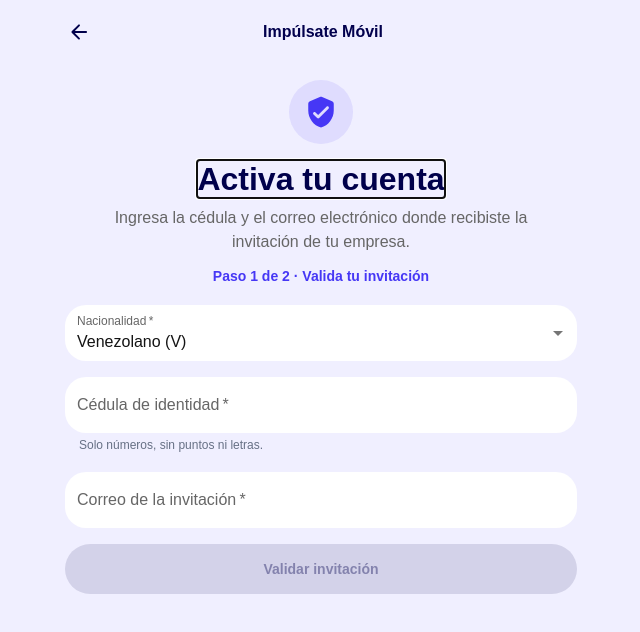
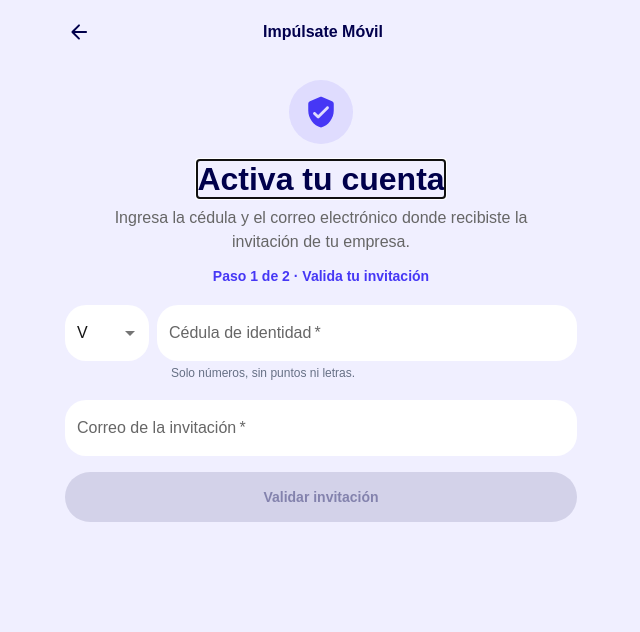
Before and after one commit to x8xIsanamix8x/xtracash, a Next.js app: page /activate in a window 1280 px wide. Shown: the top 632 px of the page, without its empty margins (319-959 px from the left). Built offline with nearby package versions, Linux system fonts and the light colour scheme; what @mui/material-nextjs would draw is missing.

Commit message:
fix(activation): selector de letra en linea con la cedula

```diff
--- a/src/features/preloaded-activation/PreloadedActivationView.tsx
+++ b/src/features/preloaded-activation/PreloadedActivationView.tsx
@@ -471,9 +471,9 @@ export function PreloadedActivationView() {
 
             <Box component="form" noValidate onSubmit={validateIdentity}>
               <Stack spacing={2}>
+                <Stack direction="row" spacing={1} sx={{ alignItems: "flex-start" }}>
                   <TextField
-                  fullWidth
-                  label="Nacionalidad"
+                    hiddenLabel
                     name="nacionalidad"
                     onChange={(event) => {
                       if (isActivationNationality(event.target.value)) {
@@ -483,12 +483,13 @@ export function PreloadedActivationView() {
                     }}
                     required
                     select
+                    slotProps={{ htmlInput: { "aria-label": "Tipo de cédula" } }}
                     value={identity.nacionalidad}
                     variant="filled"
-                  sx={activationFieldSx}
+                    sx={{ ...activationFieldSx, flex: "0 0 84px" }}
                   >
-                  <MenuItem value="V">Venezolano (V)</MenuItem>
-                  <MenuItem value="E">Extranjero (E)</MenuItem>
+                    <MenuItem value="V">V</MenuItem>
+                    <MenuItem value="E">E</MenuItem>
                   </TextField>
                   <TextField
                     autoComplete="off"
@@ -505,6 +506,7 @@ export function PreloadedActivationView() {
                     variant="filled"
                     sx={activationFieldSx}
                   />
+                </Stack>
                 <TextField
                   autoComplete="email"
                   error={Boolean(errors.correo)}
```
Lines whose indentation alone changed are shown as unchanged.
